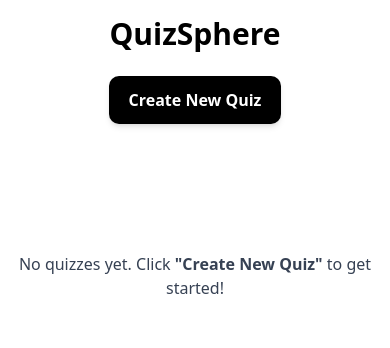
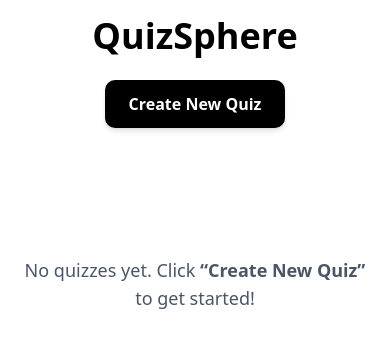
Before and after one commit to soyammangla/QuizSphere, a Next.js app: page /quiz in a window 390 px wide. Shown: the top 348 px of the page. Built offline with nearby package versions, Linux system fonts and the light colour scheme.

Commit message:
chore: refactor QuizDashboard component for improved quiz handling and UI consistency

```diff
--- a/app/quiz/page.tsx
+++ b/app/quiz/page.tsx
@@ -1,86 +1,95 @@
 "use client";
+
 import Link from "next/link";
 import { useEffect, useState } from "react";
 import { useRouter } from "next/navigation";
 
+interface Question {
+  question: string;
+  options: string[];
+}
+
 interface Quiz {
-  id: number;
+  id: number | string;
   title: string;
   description: string;
   category: string;
   difficulty: string;
-  questions: number | { question: string; options: string[] }[];
+  questions: Question[] | number;
   created: string;
 }
 
 export default function QuizDashboard() {
   const router = useRouter();
   const [quizzes, setQuizzes] = useState<Quiz[]>([]);
-  // const [darkMode, setDarkMode] = useState(true);
 
-  // useEffect(() => {
-  //   const saved = localStorage.getItem("quizzes");
-  //   if (saved) setQuizzes(JSON.parse(saved));
+  // 🔹 Load quizzes from LocalStorage
+  useEffect(() => {
+    const saved = localStorage.getItem("quizzes");
+    if (saved) {
+      try {
+        setQuizzes(JSON.parse(saved));
+      } catch (error) {
+        console.error("Failed to parse quizzes:", error);
+        setQuizzes([]);
+      }
+    }
+  }, []);
 
-  //   const storedTheme = localStorage.getItem("theme");
-  //   if (storedTheme === "dark") setDarkMode(true);
-  //   else if (storedTheme === "light") setDarkMode(false);
-  // }, []);
-
-  // useEffect(() => {
-  //   document.documentElement.classList.toggle("dark", darkMode);
-  //   localStorage.setItem("theme", darkMode ? "dark" : "light");
-  // }, [darkMode]);
+  // 🔹 Delete quiz
+  const deleteQuiz = (id: number | string) => {
+    const updated = quizzes.filter((q) => q.id !== id);
+    localStorage.setItem("quizzes", JSON.stringify(updated));
+    setQuizzes(updated);
+  };
 
   return (
-    <div className="min-h-screen transition-colors duration-300 p-4 sm:p-6 md:p-8 bg-white dark:bg-black text-black dark:text-white">
+    <div className="min-h-screen p-4 sm:p-6 md:p-8 bg-white dark:bg-black text-black dark:text-white transition-colors">
       {/* Header */}
-      <div className="flex flex-col md:flex-row justify-between items-start md:items-center mb-10 gap-6">
-        <h1 className="text-3xl sm:text-4xl md:text-5xl font-bold text-center md:text-left w-full">
-          QuizSphere
-        </h1>
-        <div className="flex justify-center md:justify-end w-full">
-          <Link href="/createquiz">
-            <button className="px-5 sm:px-6 py-3 rounded-lg shadow-md hover:shadow-lg hover:scale-105 transition transform duration-300 font-semibold bg-black dark:bg-neutral-900 text-white">
-              Create New Quiz
-            </button>
-          </Link>
-        </div>
+      <div className="flex flex-col md:flex-row justify-between items-center gap-6 mb-10">
+        <h1 className="text-4xl md:text-5xl font-bold">QuizSphere</h1>
+
+        <Link href="/createquiz">
+          <button className="px-6 py-3 rounded-lg shadow-md hover:shadow-lg hover:scale-105 transition font-semibold bg-black dark:bg-neutral-900 text-white">
+            Create New Quiz
+          </button>
+        </Link>
       </div>
 
       {/* Quiz List */}
       {quizzes.length === 0 ? (
-        <p className="text-center mt-32 sm:mt-40 text-base sm:text-lg text-gray-700 dark:text-gray-300">
+        <p className="text-center mt-32 text-lg text-gray-600 dark:text-gray-400">
           No quizzes yet. Click{" "}
-          <span className="font-semibold">&quot;Create New Quiz&quot;</span> to
-          get started!
+          <span className="font-semibold">“Create New Quiz”</span> to get
+          started!
         </p>
       ) : (
-        <div className="grid gap-6 sm:gap-8 sm:grid-cols-2 lg:grid-cols-3">
+        <div className="grid gap-6 sm:grid-cols-2 lg:grid-cols-3">
           {quizzes.map((quiz) => (
             <div
               key={quiz.id}
-              className="rounded-2xl p-5 sm:p-6 flex flex-col justify-between shadow-md hover:shadow-2xl transition-all duration-300 cursor-pointer bg-gray-100 dark:bg-neutral-900"
+              className="rounded-2xl p-6 shadow-md hover:shadow-2xl transition-all bg-gray-100 dark:bg-neutral-900 flex flex-col justify-between"
             >
-              <div className="mb-4">
-                <h2 className="text-xl sm:text-2xl font-bold mb-2">
-                  {quiz.title}
-                </h2>
-                <p className="text-sm sm:text-base mb-3 text-gray-700 dark:text-gray-300 line-clamp-2">
+              <div>
+                <h2 className="text-2xl font-bold mb-2">{quiz.title}</h2>
+
+                <p className="text-sm mb-3 text-gray-700 dark:text-gray-300 line-clamp-2">
                   {quiz.description}
                 </p>
 
                 <div className="flex flex-wrap gap-2 text-xs mb-3">
-                  <span className="px-2 py-1 rounded-full font-medium bg-gray-200 text-black dark:bg-neutral-700 dark:text-white">
+                  <span className="px-2 py-1 rounded-full bg-gray-200 dark:bg-neutral-700">
                     {Array.isArray(quiz.questions)
                       ? quiz.questions.length
                       : quiz.questions}{" "}
                     Questions
                   </span>
-                  <span className="px-2 py-1 rounded-full font-medium bg-gray-200 text-black dark:bg-neutral-700 dark:text-white">
+
+                  <span className="px-2 py-1 rounded-full bg-gray-200 dark:bg-neutral-700">
                     {quiz.difficulty}
                   </span>
-                  <span className="px-2 py-1 rounded-full font-medium bg-gray-200 text-black dark:bg-neutral-700 dark:text-white">
+
+                  <span className="px-2 py-1 rounded-full bg-gray-200 dark:bg-neutral-700">
                     {quiz.category}
                   </span>
                 </div>
@@ -90,28 +99,25 @@ export default function QuizDashboard() {
                 </p>
               </div>
 
-              <div className="flex flex-col sm:flex-row gap-3 mt-4">
+              <div className="flex gap-3 mt-5">
                 <button
                   onClick={() => router.push(`/quiz/${quiz.id}`)}
-                  className="flex-1 py-2 rounded-lg shadow-md hover:shadow-lg hover:scale-105 transition transform duration-300 font-medium bg-gray-900 dark:bg-neutral-800 text-white"
+                  className="flex-1 py-2 rounded-lg bg-gray-900 dark:bg-neutral-800 text-white shadow-md hover:scale-105 transition"
                 >
                   Take Quiz
                 </button>
 
-                {/* 🗑️ Delete Single Quiz Button */}
                 <button
                   onClick={() => {
                     if (
                       confirm(
-                        `Are you Sure you want to Delete "${quiz.title}"?`
+                        `Are you sure you want to delete "${quiz.title}"?`
                       )
                     ) {
-                      const updated = quizzes.filter((q) => q.id !== quiz.id);
-                      localStorage.setItem("quizzes", JSON.stringify(updated));
-                      setQuizzes(updated);
+                      deleteQuiz(quiz.id);
                     }
                   }}
-                  className="flex-1 py-2 rounded-lg shadow-md hover:shadow-lg hover:scale-105 transition transform duration-300 font-medium bg-red-600 text-white"
+                  className="flex-1 py-2 rounded-lg bg-red-600 text-white shadow-md hover:scale-105 transition"
                 >
                   Delete
                 </button>
```
